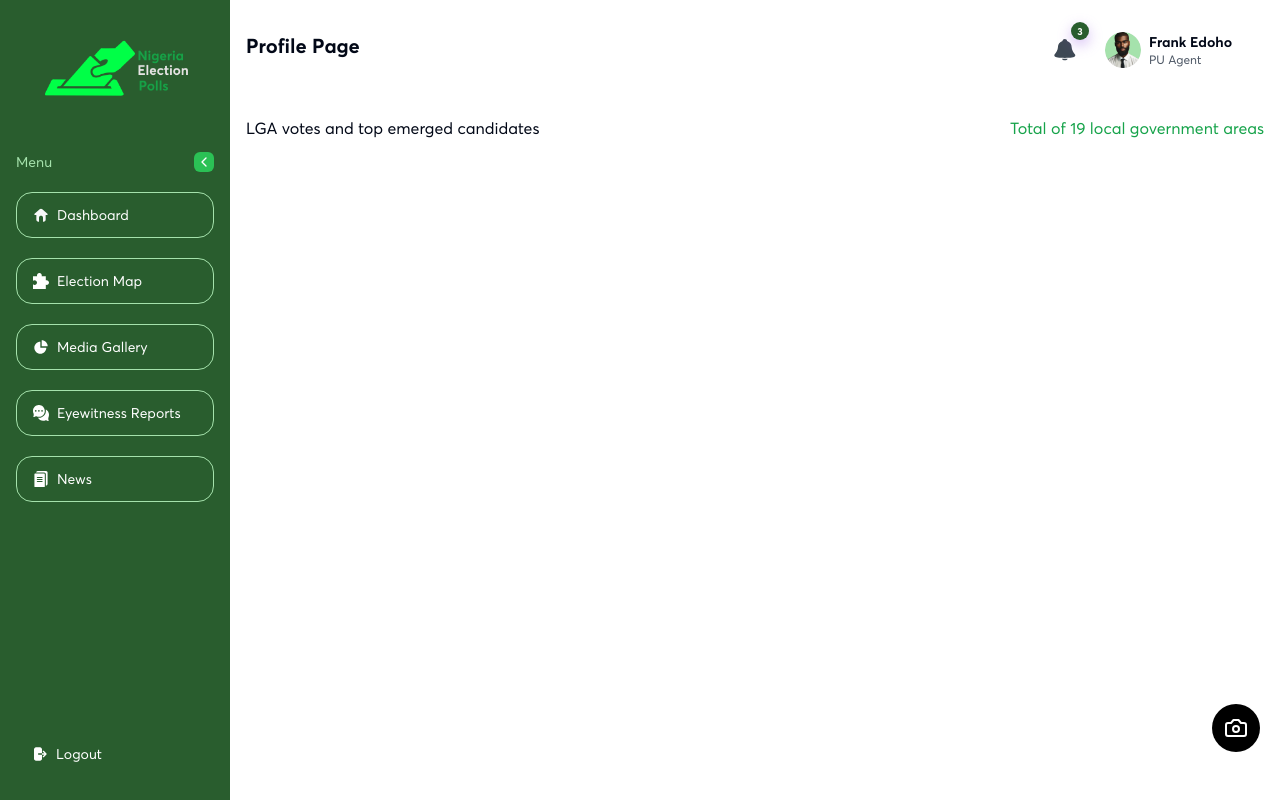
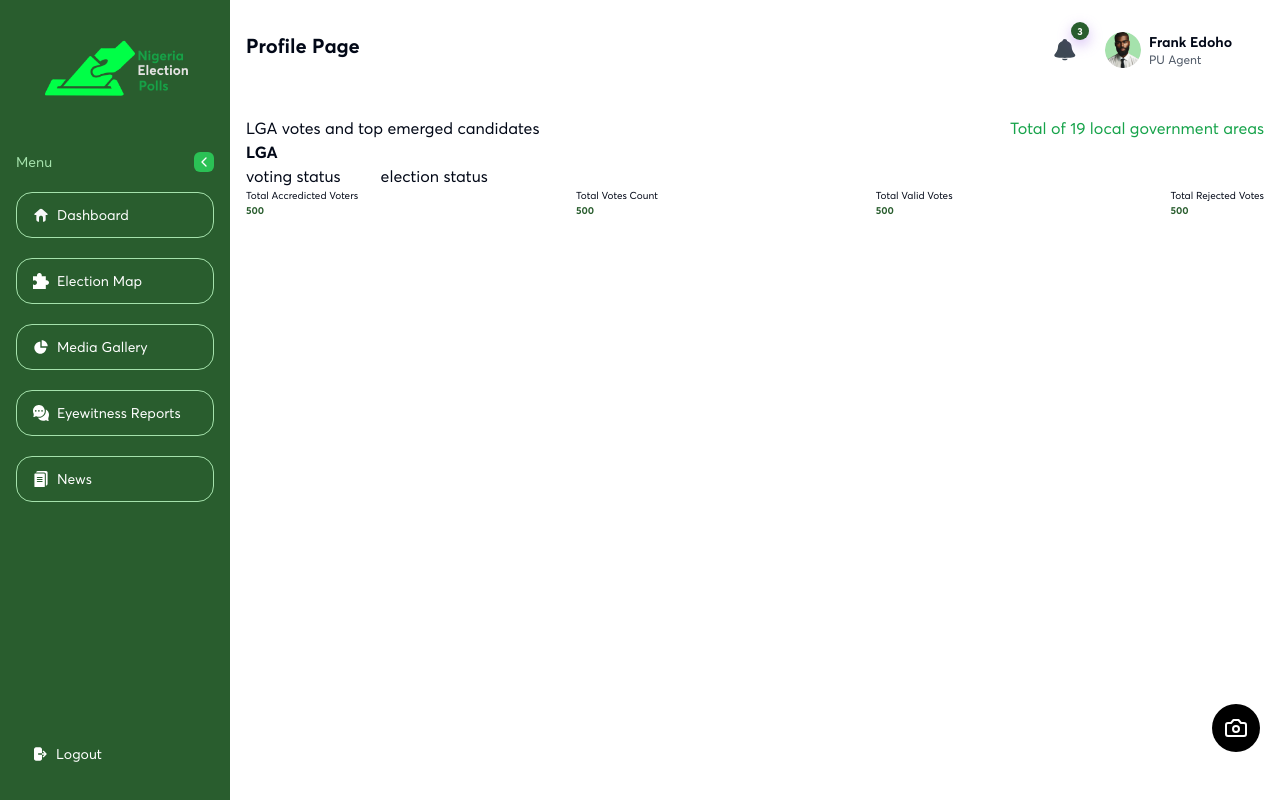
Before and after one commit to Ngelectionpolls-ng/ng-election-fe, a Next.js app: page /dashboard/election-results in a window 1280 px wide. Built offline with nearby package versions, Linux system fonts and the light colour scheme.

Commit message:
Refactor LgaResults component and ProgressDemo component

```diff
--- a/app/(dashboard)/dashboard/_component/LgaResults.tsx
+++ b/app/(dashboard)/dashboard/_component/LgaResults.tsx
@@ -1,6 +1,14 @@
 import React from 'react'
+import ElectionInfo from './ElectionInfo'
 
 type Props = {}
+
+const electionProps = {
+  TotalAccredictedVoters: 500,
+  TotalVotesCount: 500,
+  TotalValidVotes: 500,
+  TotalRejectedVotes: 500,
+};
 
 export default function LgaResults({}: Props) {
   return (
@@ -9,9 +17,17 @@ export default function LgaResults({}: Props) {
         <h2>LGA votes and top emerged candidates</h2>
         <span className='text-green-600'>Total of 19 local government areas</span>
       </div>
-      <div></div>
-      <div></div>
-      <div></div>
+      <div>
+        <h2 className="font-bold">LGA</h2>
+        <div className="flex gap-10">
+          <span>voting status</span>
+          <span>election status</span>
+        </div>
+      </div>
+      <ElectionInfo props={electionProps} />
+      <div>
+
+      </div>
     </div>
   )
 }
--- a/components/ui/Progress.tsx
+++ b/components/ui/Progress.tsx
@@ -1,4 +1,4 @@
-import React, { useState } from 'react';
+import React, { useEffect } from 'react';
 import * as Progress from '@radix-ui/react-progress';
 
 interface ProgressProps {
@@ -7,23 +7,30 @@ interface ProgressProps {
 }
 
 const ProgressDemo = ({ props, className }: { props?: ProgressProps, className?: string; }) => {
+  // Destructure the specific properties from props
+  const { percent, setPercent } = props || {};
 
-  React.useEffect(() => {
-    const timer = setTimeout(() => props?.setPercent(6), 500);
+  useEffect(() => {
+    const timer = setTimeout(() => {
+      if (setPercent) {
+        setPercent(6);
+      }
+    }, 500);
+
     return () => clearTimeout(timer);
-  }, []);
+  }, [percent, setPercent]); // Include only the necessary dependencies
 
   return (
     <Progress.Root
       className={`bg-slate-600 relative overflow-hidden rounded-full w-full h-3 translate-z-[0] ${className}`}
-      value={props?.percent}
+      value={percent}
     >
       <Progress.Indicator
         className="bg-sky-600 w-full h-full transition-all relative"
-        style={{ transform: `translateX(-${100 - (props?.percent ?? 0)}%)` }}
+        style={{ transform: `translateX(-${100 - (percent ?? 0)}%)` }}
       >
-			<span className='absolute right-2 text-[10px] text-white'>{props?.percent}%</span>
-			</Progress.Indicator>
+        <span className='absolute right-2 text-[10px] text-white'>{percent}%</span>
+      </Progress.Indicator>
     </Progress.Root>
   );
 };
```
